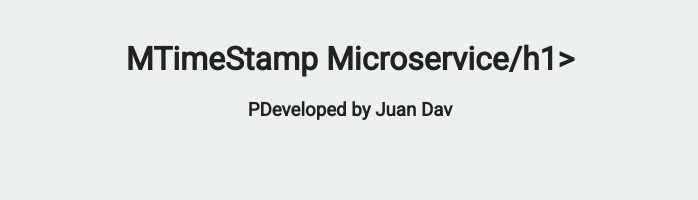
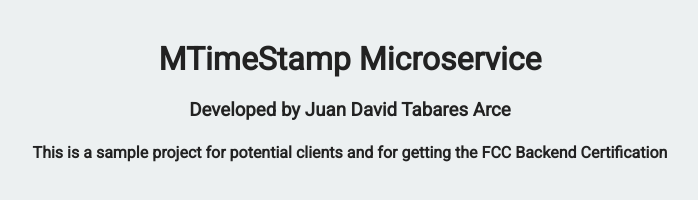
Before and after one commit to juandata/TimeStampMicroService, a website: page views/index.html in a window 1280 px wide. Shown: the whole page, without its empty margins (290-988 px from the left). Drawn offline with Linux system fonts and the light colour scheme.

Commit message:
uploading from glitch

```diff
--- a/views/index.html
+++ b/views/index.html
@@ -10,8 +10,9 @@
 
    <body>
       <div class="container">
-         <h1>MTimeStamp Microservice/h1>
-         <h3>PDeveloped by Juan Dav</h3>
+         <h1>MTimeStamp Microservice</h1>
+         <h3>Developed by Juan David Tabares Arce </h3>
+         <h4>This is a sample project for potential clients and for getting the FCC Backend Certification</h4>
       </div>
    </body>
 
```
